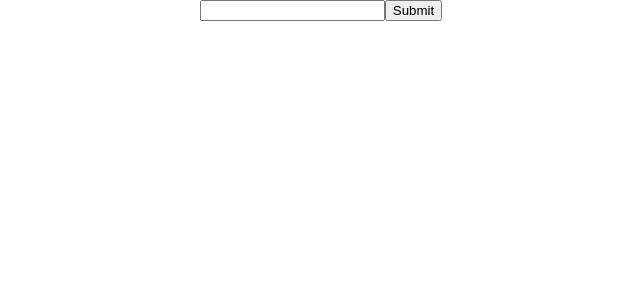
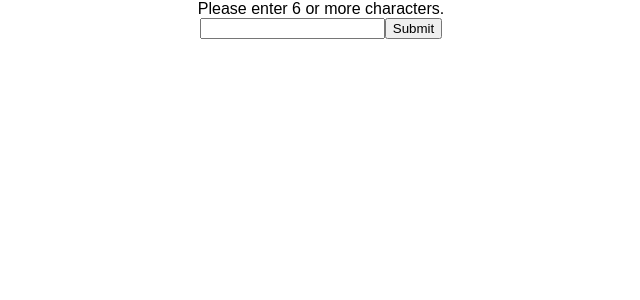
Before and after one commit to QuinnStephens/abi-intro-to-react, a React (Create React App) app: page / in a window 1280 px wide. Shown: the top 300 px of the page, without its empty margins (319-959 px from the left). Built offline with nearby package versions, Linux system fonts and the light colour scheme.

Commit message:
More logic around showing header

```diff
--- a/src/App.js
+++ b/src/App.js
@@ -9,12 +9,12 @@ class App extends Component {
 
     this.state = {
       inputText: '',
-      userSubmitted: false
+      showHeader: false
     }
   }
 
   render() {
-    const header = this.state.userSubmitted ? <Header /> : null
+    const header = this.state.showHeader ? <Header /> : "Please enter 6 or more characters."
 
     return (
       <div className="App">
@@ -37,8 +37,9 @@ class App extends Component {
 
   onSubmit(event) {
     event.preventDefault()
+    const showHeader = this.state.inputText.length > 5
     this.setState({
-      userSubmitted: true
+      showHeader
     })
   }
 }
```
